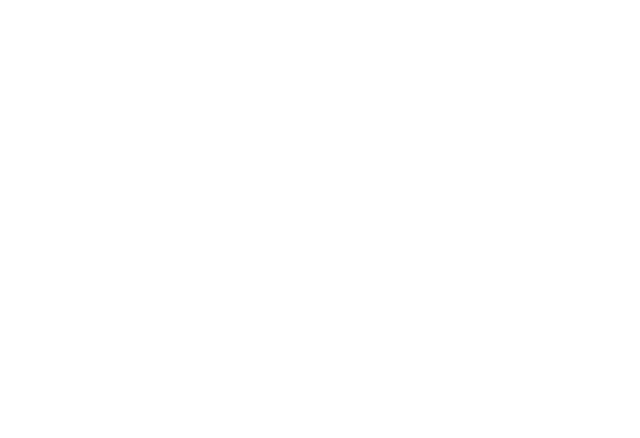
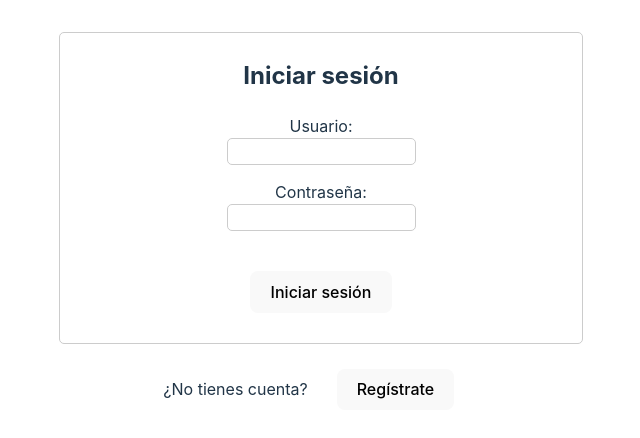
Before and after one commit to marmarsol4/CBD-marmarsol4-ismbargar, a Vue app in the folder frontend/: page /login in a window 1280 px wide. Shown: the top 438 px of the page, without its empty margins (319-959 px from the left). Built offline with nearby package versions, Linux system fonts and the light colour scheme.

Commit message:
Mejoras de estilos y registro dual en backend

```diff
--- a/frontend/src/components/login.vue
+++ b/frontend/src/components/login.vue
@@ -1,27 +1,133 @@
 <script>
-import { ref, onMounted } from 'vue';
+import { ref, watch } from 'vue';
 export default {
+
     setup() {
 
+    const user = ref({
+        username: '',
+        password: '',
+    });
+
+    const error = ref('');
+
+    const login = () => {
+      error.value = '';
+      fetch(import.meta.env.VITE_BACKEND_URL + '/login', {
+        method: 'POST',
+        headers: { 'Content-Type': 'application/json' },
+        body: JSON.stringify({
+          username: user.value.username,
+          password: user.value.password,
+        })
+      }).then(response => {
+            if (response.status === 201) {
+            } else {
+                error.value = 'Error al iniciar sesión';
+            }
+        }).catch(error => {
+                error.value = 'Error al iniciar sesión';
+        })
+    };
+
+
+
     return {
-
+        user,
+        error,
+        login,
     }
   }
 }
 </script>
 
 <template>
+  <div class="login-container">
 
+  <h2>Iniciar sesión</h2>
+  <form @submit.prevent="login">
+    <div class="form">
+      <div class="form-column">
+        <div class="form-group">
+            <label for="username">Usuario:</label>
+            <input type="text" id="username" v-model="user.username" required>
+        </div>
+        <div class="form-group">
+            <label for="password">Contraseña:</label>
+            <input type="password" id="password" v-model="user.password" required>
+        </div>
+      </div>
+    </div>
+
+    <div style="display: flex; justify-content: center;">
+      <button type="submit">Iniciar sesión</button>
+    </div>
+
+    </form>
+    <p v-if="error" class="error">{{ error }}</p>
+  </div>
+
+  ¿No tienes cuenta? <button type="button" @click="$router.push('/register')" style="margin:2%">Regístrate</button>
 </template>
 
-<style>
+<style scoped>
 .login-container {
-    max-width: 400px;
+  max-width: 40vw;
+  width:100%;
   margin: 0 auto;
-    padding: 20px;
+  padding: 5px;
   border: 1px solid #ccc;
   border-radius: 5px;
+
 }
+
+.login-container form{
+  display: flex;
+  flex-direction: column;
+}
+
+.login-container h2 {
+  text-align: center;
+}
+
+.form {
+  display: flex;
+  justify-content: center;
+}
+
+.login-container form .form-group {
+  display: flex;
+  flex-direction: column; /* Hace que los hijos directos de .form-group se muestren en el mismo nivel */
+}
+
+.form-column{
+  padding: 0;
+}
+
+.login-container form .form-group input {
+  padding: 5px;
+  border-radius: 5px;
+  border: 1px solid #ccc;
+  width: 100%; /* Opcional: asegura que los inputs ocupen todo el ancho disponible */
+  box-sizing: border-box; /* Asegura que el padding no aumente el ancho del input */
+}
+
+.login-container form button {
+  margin: 5%;
+}
+
+
+.login-container form .error {
+  color: red;
+  grid-column: 1 / -1; /* Ocupa todas las columnas disponibles */
+  text-align: center; /* Centra el texto */
+}
+
+.login-container form .success {
+  color: green;
+}
+
+
 
 .form-group {
   margin-bottom: 15px;
--- a/frontend/src/components/register.vue
+++ b/frontend/src/components/register.vue
@@ -1,5 +1,5 @@
 <script>
-import { ref, onMounted } from 'vue';
+import { ref, watch } from 'vue';
 export default {
 
     setup() {
@@ -14,15 +14,18 @@
     const error = ref('');
 
     const register = () => {
-      fetch(import.meta.env.VITE_API_URL + '/register', {
+        if (error.value) {
+            return;
+        }
+      fetch(import.meta.env.VITE_BACKEND_URL + '/register', {
         method: 'POST',
         headers: { 'Content-Type': 'application/json' },
         body: JSON.stringify({
           username: user.value.username,
           password: user.value.password,
           email: user.value.email,
-
-        }).then(response => {
+        })
+      }).then(response => {
             if (response.status === 201) {
             } else {
                 throw new Error('Error al registrar');
@@ -30,20 +33,21 @@
         }).catch(error => {
             console.error(error);
         })
-      });
     };
 
-    const confirmPassword = () => {
-        if (user.value.password !== passwordMatch.value) {
-            alert('Las contraseñas no coinciden');
+
+    watch(passwordMatch, (value) => {
+        if (value !== user.value.password && value !== '') {
+            error.value = 'Las contraseñas no coinciden';
+        } else {
+            error.value = '';
         }
-    };
+    });
 
     return {
         user,
         passwordMatch,
         error,
-        confirmPassword,
         register,
     }
   }
@@ -52,11 +56,10 @@
 
 <template>
   <div class="register-container">
-
   <h2>Registro</h2>
   <form @submit.prevent="register">
     <div class="form">
-    <div class="form-column">
+    <div class="form-column" style="margin-right: 2%;">
       <div class="form-group">
           <label for="username">Usuario:</label>
           <input type="text" id="username" v-model="user.username" required>
@@ -67,7 +70,7 @@
       </div>
     </div>
 
-    <div class="form-column">
+    <div class="form-column" style="margin-left: 2%;">
       <div class="form-group">
           <label for="email">Email:</label>
           <input type="email" id="email" v-model="user.email" required>
@@ -85,23 +88,20 @@
     </div>
 
     </form>
-
-  Ya tienes cuenta<button type="button" @click="login">Iniciar Sesión</button>
-
     <p v-if="error" class="error">{{ error }}</p>
   </div>
+
+  ¿Ya tienes cuenta? <button type="button" @click="$router.push('/login')" style="margin:1%">Iniciar Sesión</button>
 </template>
 
-<style>
+<style scoped>
 .register-container {
-  max-width: 400px;
-  margin: 0 auto;
-  padding: 20px;
+  padding: 2%;
   border: 1px solid #ccc;
   border-radius: 5px;
 }
 
-.register-container form{
+.register-container form {
   display: flex;
   flex-direction: column;
 }
@@ -112,14 +112,13 @@
 
 .form {
   display: flex;
+  justify-content: center;
 }
 
 .register-container form .form-group {
   display: flex;
   flex-direction: column; /* Hace que los hijos directos de .form-group se muestren en el mismo nivel */
 }
-
-
 
 .register-container form .form-group input {
   padding: 5px;
@@ -130,16 +129,9 @@
 }
 
 .register-container form button {
-  padding: 5px;
-  border-radius: 5px;
-  border: 1px solid #ccc;
-  cursor: pointer;
-  justify-self: center; /* Centra los botones horizontalmente */
+  margin: 5%;
 }
 
-.register-container form button:hover {
-  background-color: #e0e0e0;
-}
 
 .register-container form .error {
   color: red;
--- a/frontend/src/style.css
+++ b/frontend/src/style.css
@@ -32,12 +32,10 @@
   color: #535bf2;
 }
 
-body {
+ body {
   margin: 0;
   display: flex;
   place-items: center;
-  min-width: 320px;
-  min-height: 100vh;
 }
 
 h1 {
@@ -73,6 +71,8 @@
   margin: 0 auto;
   padding: 2rem;
   text-align: center;
+  width:100vw;
+  height:100%;
 }
 
 @media (prefers-color-scheme: light) {
```
Also changed, not shown: 1 other file (tests, documents, lock files or other folders). Lines whose indentation alone changed are shown as unchanged.
